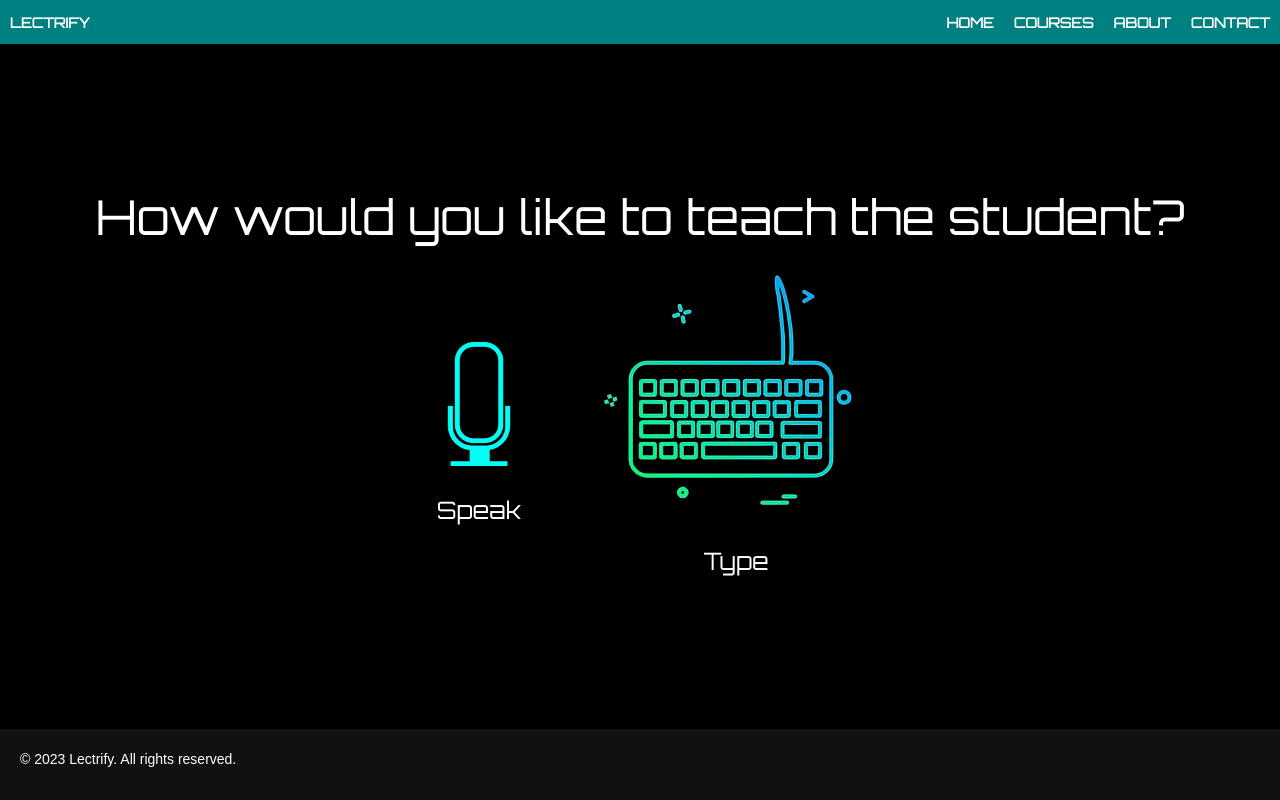
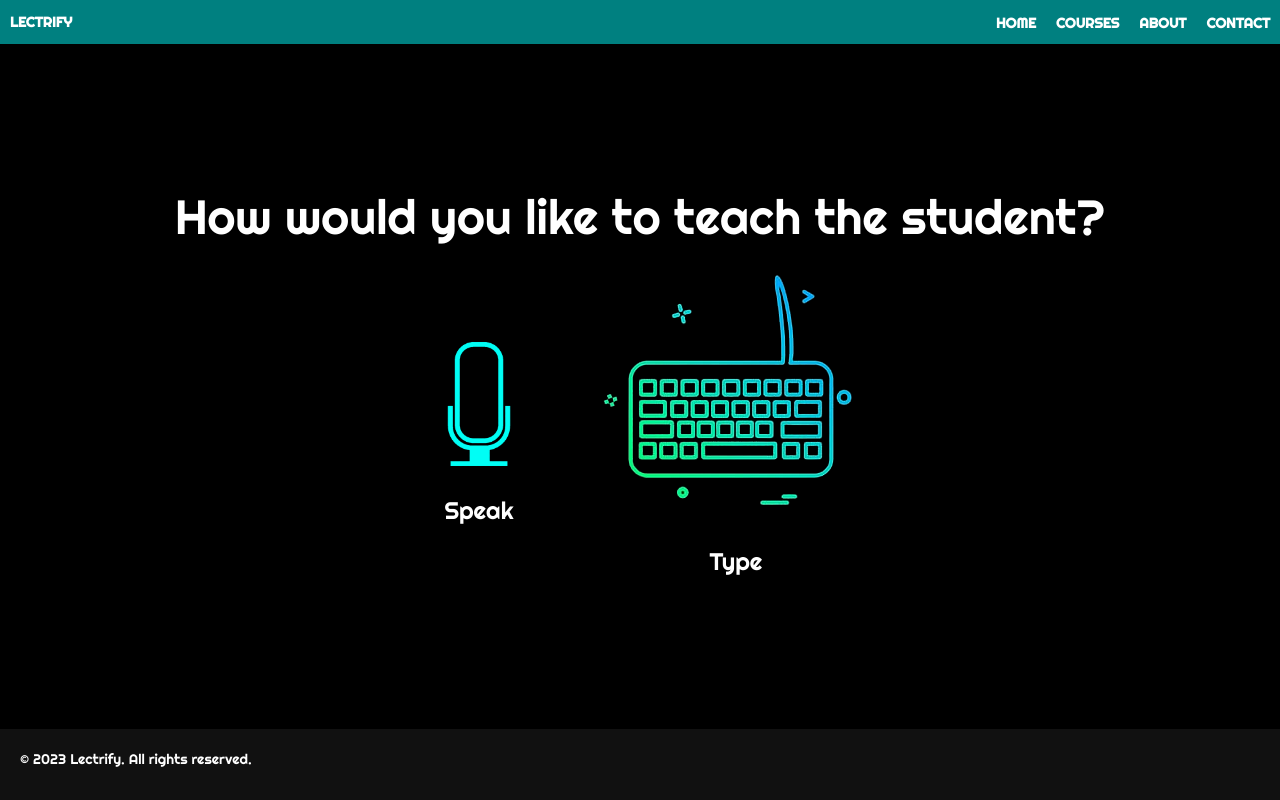
Before and after one commit to suhanis16/Lectrify, a Flask app: page /teach in a window 1280 px wide. Run offline with Flask 3, Linux system fonts and the light colour scheme.

Commit message:
Changed font

```diff
--- a/static/Signup.css
+++ b/static/Signup.css
@@ -1,11 +1,12 @@
 /* Google Fonts - Poppins */
 @import url('https://fonts.googleapis.com/css2?family=Poppins:wght@300;400;500;600&display=swap');
+@import url('https://fonts.googleapis.com/css?family=Righteous');
 
 *{
     margin: 0;
     padding: 0;
     box-sizing: border-box;
-    font-family: 'Poppins', sans-serif;
+    font-family: 'Righteous';
 }
 .container{
     height: 100vh;
--- a/static/settingpro.css
+++ b/static/settingpro.css
@@ -1,11 +1,12 @@
 /* Google Fonts - Poppins */
 @import url('https://fonts.googleapis.com/css2?family=Poppins:wght@300;400;500;600&display=swap');
+@import url('https://fonts.googleapis.com/css?family=Righteous');
 
 *{
     margin: 0;
     padding: 0;
     box-sizing: border-box;
-    font-family: 'Poppins', sans-serif;
+    font-family: 'Righteous';
 }
 .container{
     height: 100vh;
--- a/static/speech.css
+++ b/static/speech.css
@@ -1,5 +1,5 @@
 /* Reset styles */
-@import url('https://fonts.googleapis.com/css?family=Orbitron');
+@import url('https://fonts.googleapis.com/css?family=Righteous');
 * {
   box-sizing: border-box;
   margin: 0;
@@ -8,7 +8,7 @@
 
 /* Global styles */
 body {
-  font-family: Arial, sans-serif;
+  font-family: 'Righteous';
   font-size: 16px;
   line-height: 1.5;
   color: #fff; /* Text color is now white */
--- a/static/teach.css
+++ b/static/teach.css
@@ -1,5 +1,5 @@
 /* Reset styles */
-@import url('https://fonts.googleapis.com/css?family=Orbitron');
+@import url('https://fonts.googleapis.com/css?family=Righteous');
 * {
   box-sizing: border-box;
   margin: 0;
@@ -8,7 +8,7 @@
 
 /* Global styles */
 body {
-  font-family: Arial, sans-serif;
+  font-family: 'Righteous';
   font-size: 16px;
   line-height: 1.5;
   color: #fff; /* Text color is now white */
@@ -38,7 +38,7 @@ header {
   left: 0;
   right: 0;
   z-index: 9999;
-  font-family: Orbitron;
+  font-family: 'Righteous';
 }
 
 nav {
@@ -78,7 +78,7 @@ nav a:hover {
   justify-content: center;
   align-items: center;
   flex-direction: column;
-  font-family: Orbitron;
+  font-family: 'Righteous';
 }
 
 #hero h1 {
--- a/static/write.css
+++ b/static/write.css
@@ -1,5 +1,5 @@
 /* Reset styles */
-@import url('https://fonts.googleapis.com/css?family=Orbitron');
+@import url('https://fonts.googleapis.com/css?family=Righteous');
 * {
   box-sizing: border-box;
   margin: 0;
@@ -8,7 +8,7 @@
 
 /* Global styles */
 body {
-  font-family: Arial, sans-serif;
+  font-family: 'Righteous';
   font-size: 16px;
   line-height: 1.5;
   color: #fff; /* Text color is now white */
```
Also changed, not shown: static/choose.css (+8 -2 lines), static/landing.css (+6 -4 lines).
